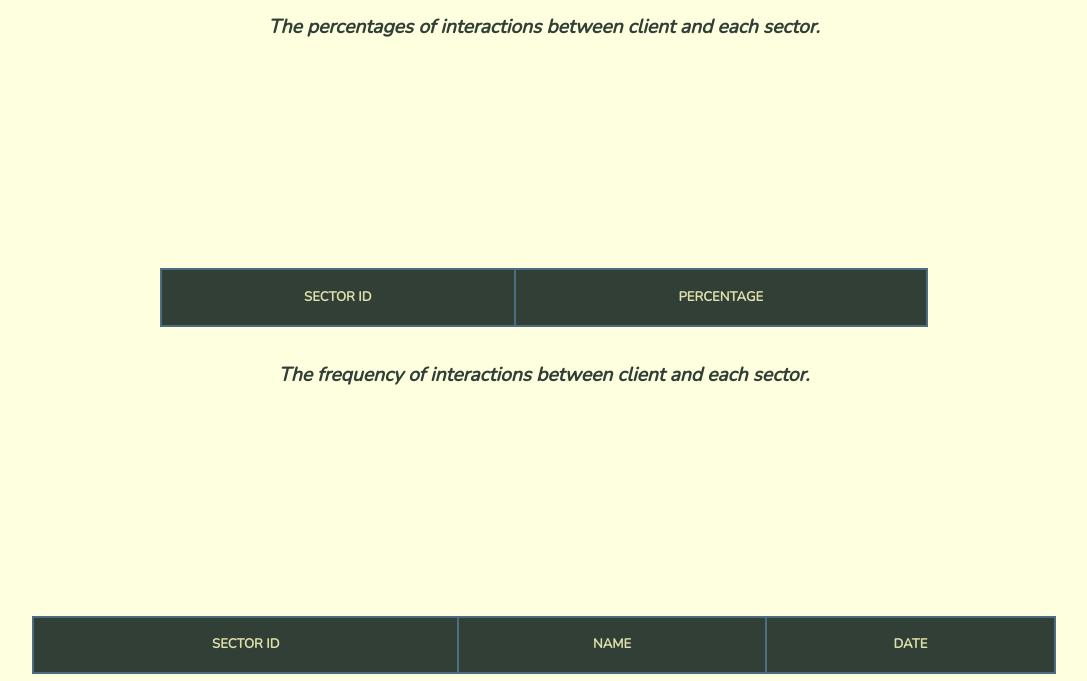
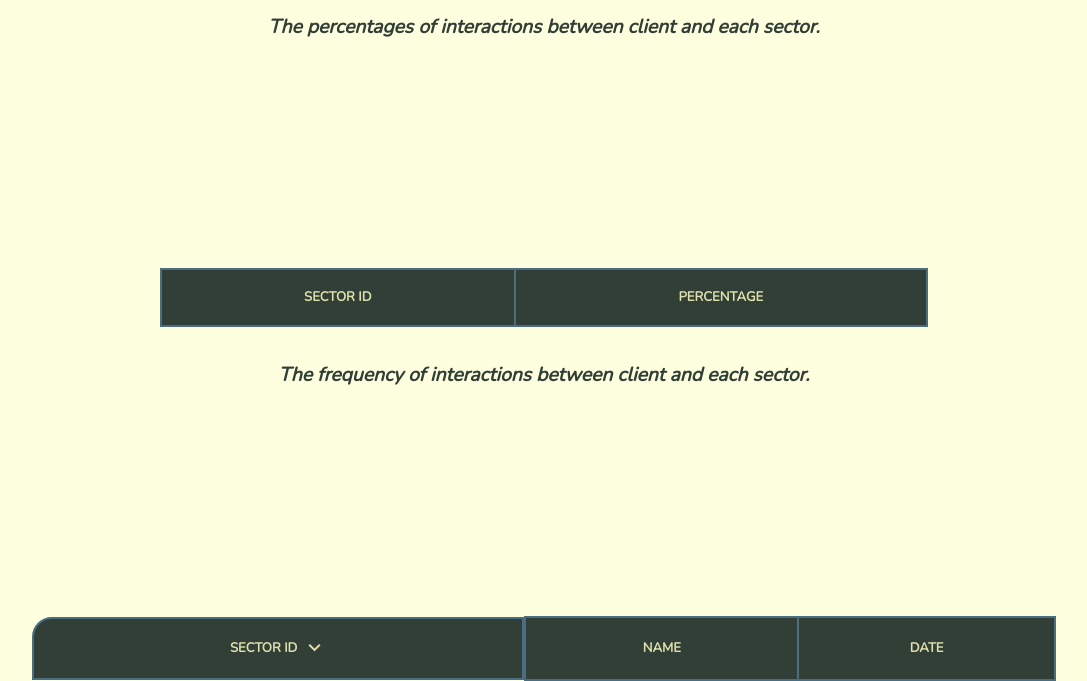
Before and after one commit to Lu-Smith/substantive_research_technical_test, a website: page index.html in a window 1280 px wide. Shown: the part 127-808 px from the top of the page, without its empty margins (96-1183 px from the left). Drawn offline with nearby package versions, Linux system fonts and the light colour scheme; no server answers.

Commit message:
Added google icon to index.html and styled it

```diff
--- a/index.html
+++ b/index.html
@@ -4,6 +4,7 @@
     <meta charset="UTF-8">
     <meta http-equiv="X-UA-Compatible" content="IE=edge">
     <meta name="viewport" content="width=device-width, initial-scale=1.0">
+    <link rel="stylesheet" href="https://fonts.googleapis.com/css2?family=Material+Symbols+Outlined:opsz,wght,FILL,GRAD@48,400,0,0" />
     <script src="https://cdn.jsdelivr.net/npm/chart.js"></script>
     <title>Technical Test</title>
     <link rel="stylesheet" href="styles/styles.css">
@@ -35,7 +36,9 @@
         <table class="tableInteractions">
             <thead>
             <tr>
-                <th onclick="sortColumn('sector_id')">Sector ID</th>
+                <th onclick="sortColumn('sector_id')" class="sector-id-button">Sector ID <span class="material-symbols-outlined">
+                    expand_more
+                    </span></th>
                 <th>Name</th>
                 <th>Date</th>
             </tr>
--- a/styles/_borders.scss
+++ b/styles/_borders.scss
@@ -1,2 +1,3 @@
 $base-border-thickness: 2px;
+
 $base-border-radius: 20px;
--- a/styles/styles.scss
+++ b/styles/styles.scss
@@ -60,11 +60,34 @@ th {
 
 tr:nth-child(even) {
     background-color: $secondary-background;
+    transition: 200ms all ease-in-out;
+
 }
 
 tr:hover {
   background-color: $secondary-color;
   color: $secondary-background;
+  border-top-left-radius: $base-border-radius;
+}
+
+.sector-id-button {
+    cursor: pointer;
+    display: flex;
+    flex-direction: row;
+    align-items: center;
+    justify-content: center;
+    position: relative;
+    transition: 200ms all ease-in-out;
+    border-top-left-radius: $base-border-radius;
+
+    span {
+        margin-left: 5px;
+    }
+}
+
+.sector-id-button:hover {
+    background-color: $primary-color;
+    color: $primary-background;
 }
 
 .canvas-percentage-container {
```
Also changed, not shown: styles/styles.css, 1 other file.
